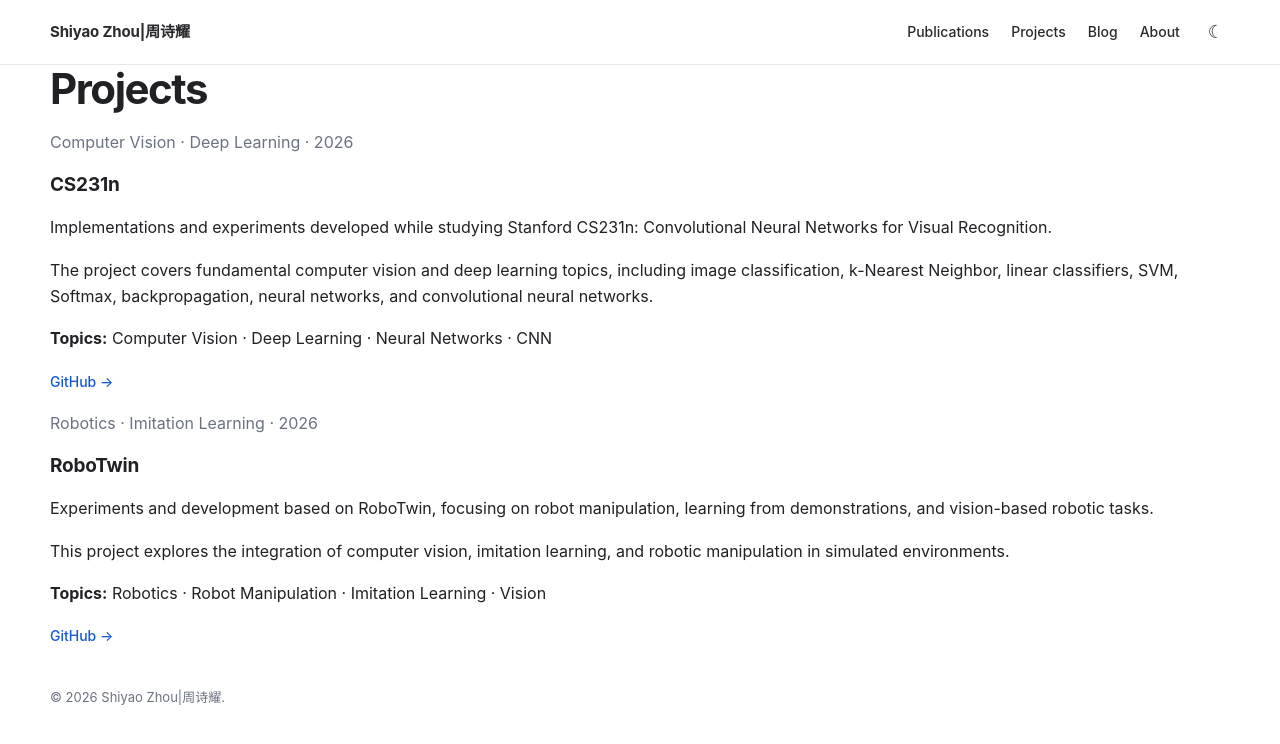
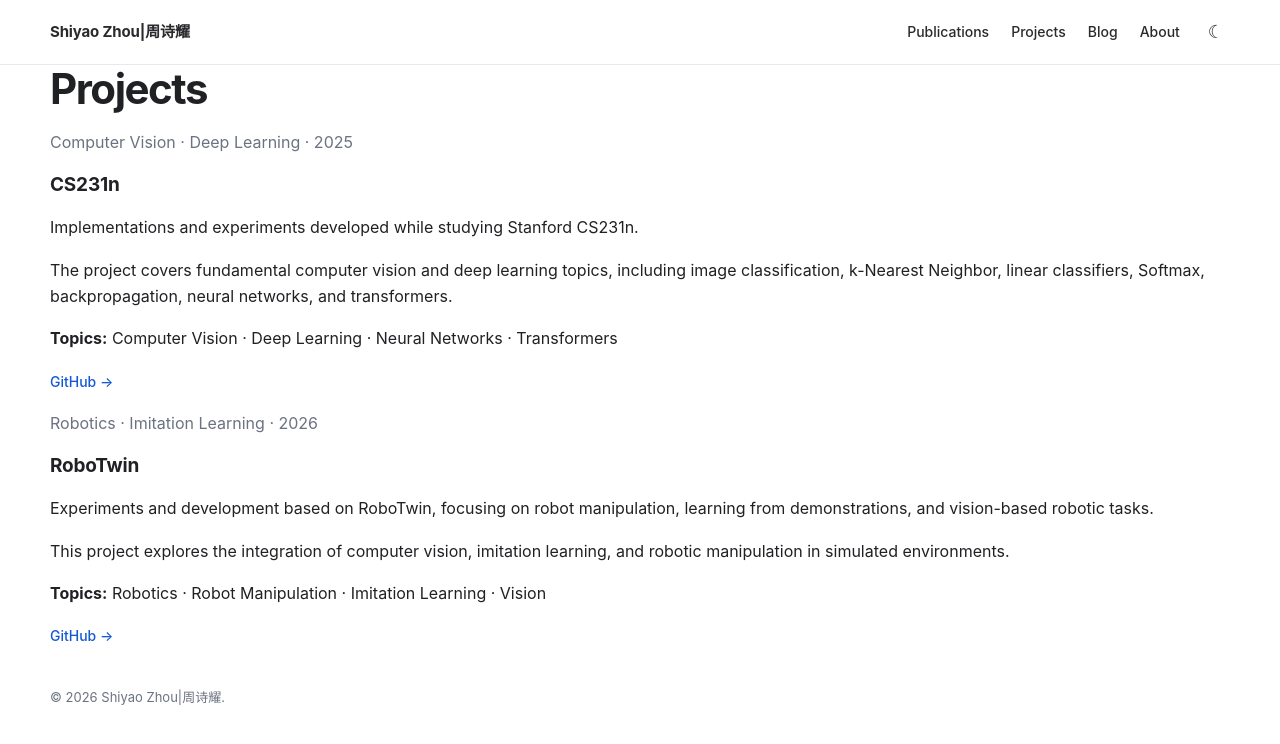
Before and after one commit to zhoushy93/zhoushy93.github.io, a Jekyll site: the page built from projects/index.md, in a window 1280 px wide. Shown: the top 744 px of the page. Built offline with Jekyll 4.4.1, drawn with Linux system fonts in a browser that asks for light colours.

Commit message:
Update index.md

```diff
--- a/projects/index.md
+++ b/projects/index.md
@@ -6,24 +6,24 @@ title: Projects
 <h1>Projects</h1>
 
 <div class="card">
-  <p class="muted">Computer Vision · Deep Learning · 2026</p>
+  <p class="muted">Computer Vision · Deep Learning · 2025</p>
 
   <h3>CS231n</h3>
 
   <p>
     Implementations and experiments developed while studying
-    Stanford CS231n: Convolutional Neural Networks for Visual Recognition.
+    Stanford CS231n.
   </p>
 
   <p>
     The project covers fundamental computer vision and deep learning topics,
     including image classification, k-Nearest Neighbor, linear classifiers,
-    SVM, Softmax, backpropagation, neural networks, and convolutional neural networks.
+    Softmax, backpropagation, neural networks, and transformers.
   </p>
 
   <p>
     <strong>Topics:</strong>
-    Computer Vision · Deep Learning · Neural Networks · CNN
+    Computer Vision · Deep Learning · Neural Networks · Transformers
   </p>
 
   <a href="https://github.com/zhoushy93/cs231n">
```
